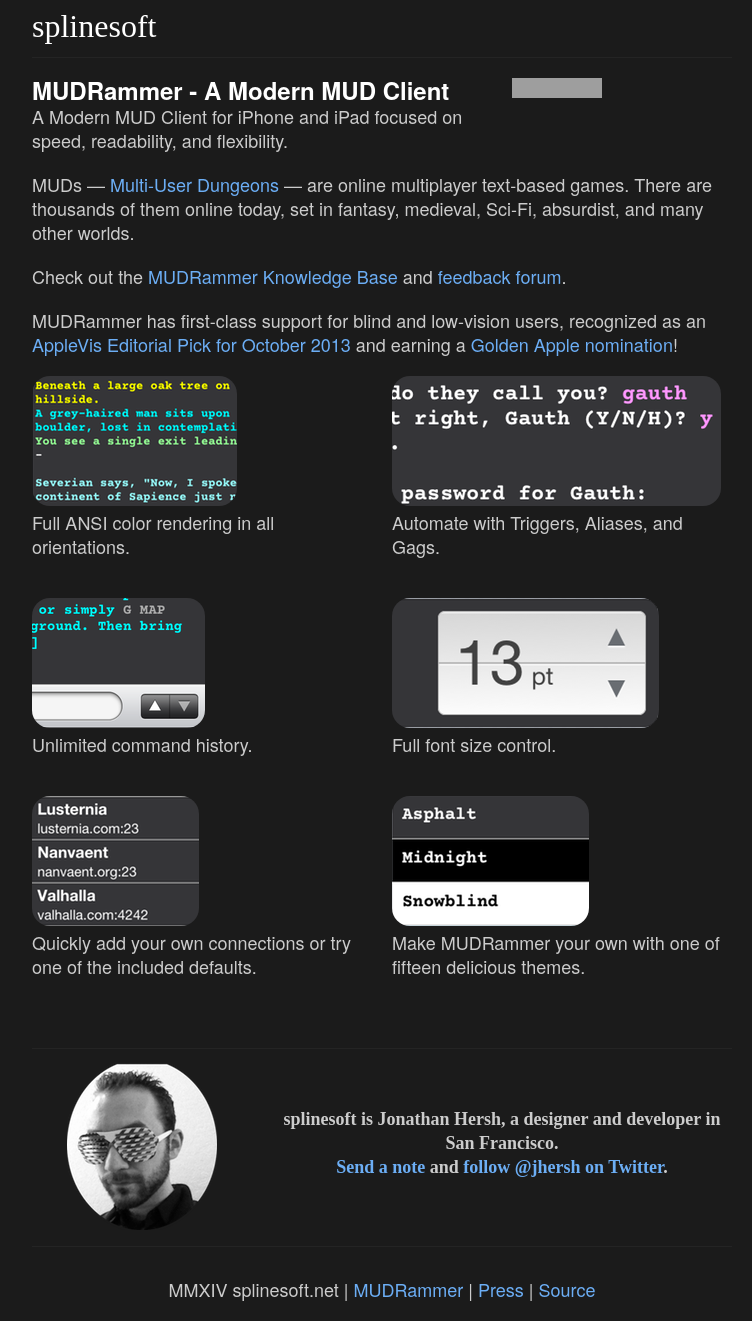
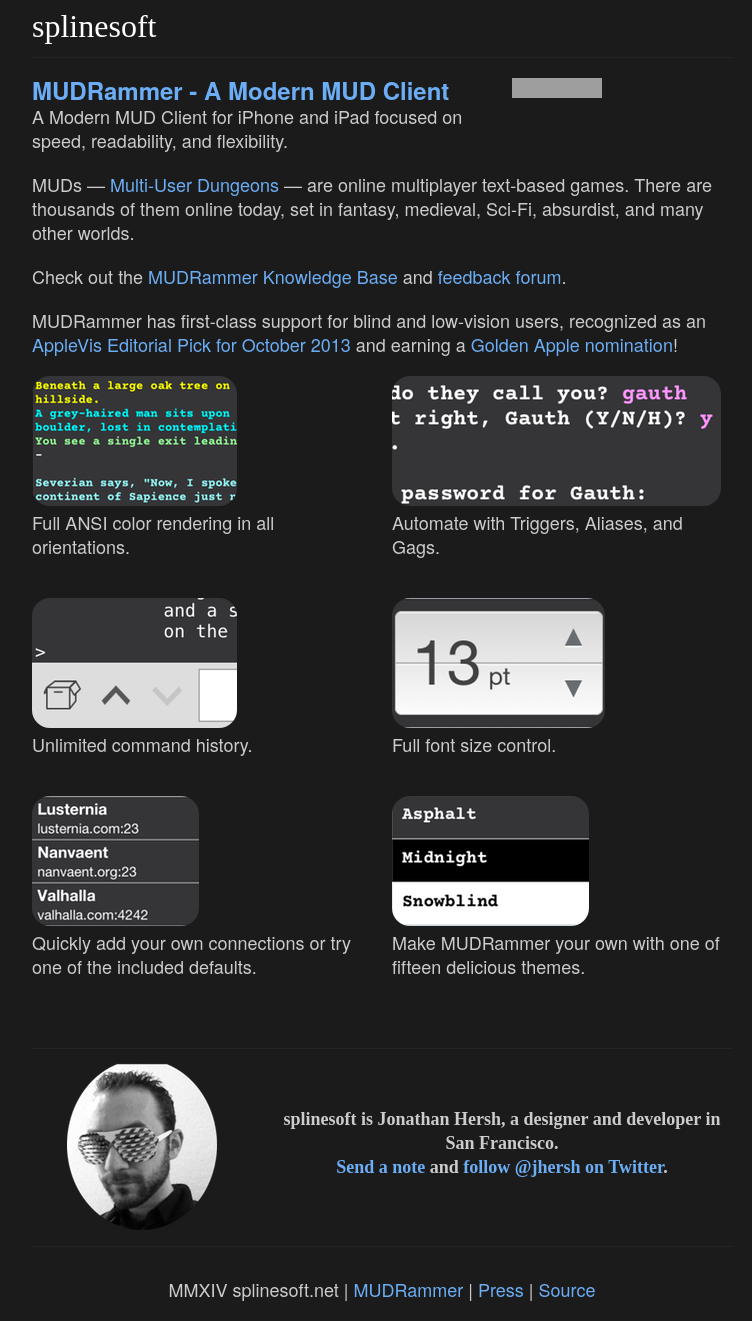
Before and after one commit to splinesoft/splinesoft.net, a Jekyll site: the page built from mudrammer/index.html, in a window 1280 px wide. Shown: the whole page, without its empty margins (138-890 px from the left). Built offline with Jekyll 4.4.1, drawn with Linux system fonts in a browser that asks for light colours; Markdown is read by kramdown in place of the engine named in the settings; grey boxes are pictures that could not be loaded.

Commit message:
Update rammer screens

```diff
--- a/mudrammer/index.html
+++ b/mudrammer/index.html
@@ -5,7 +5,7 @@ title: MUDRammer - splinesoft.net
 
 <div class="twelve columns clearfix">
     <div class="eight columns alpha">
-        <span class="lead">MUDRammer - A Modern MUD Client</span><br/>
+        <span class="lead"><a href="https://itunes.apple.com/us/app/mudrammer-a-modern-mud-client/id597157072?mt=8&uo=4">MUDRammer - A Modern MUD Client</a></span><br/>
         <p>A Modern MUD Client for iPhone and iPad focused on speed, readability, and flexibility.</p>
     </div>
     <div class="four columns omega">
```
Also changed, not shown: img/ram3.png, img/ram4.png.
